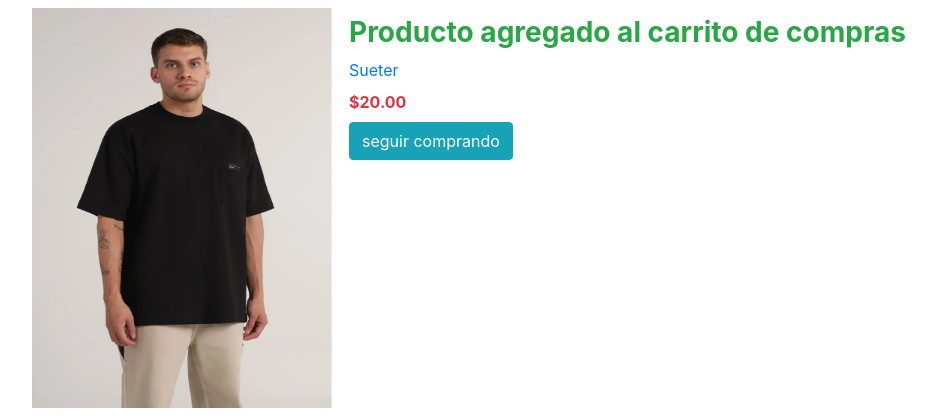
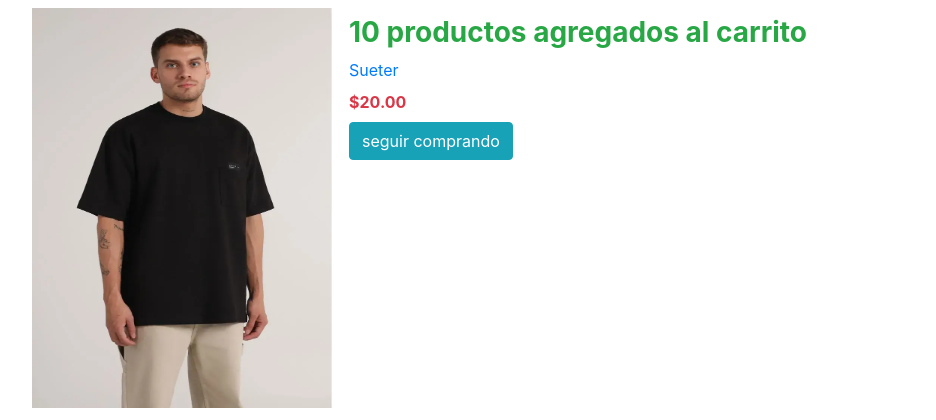
Before and after one commit to Cabariqued27/E-commerce-Django, a Django app: template ECommerce/carts/templates/carts/add.html in a window 1280 px wide. Shown: the part 56-476 px from the top of the page, without its empty margins (53-989 px from the left). Run offline with Django 5.2, Linux system fonts and the light colour scheme; data comes from the database, SQL or seed files in the repository; tables that the repository leaves empty hold one stand-in row (values such as "Sample post"); the template is opened without the code that fills it: values that come from a table or form of the project are taken from there, most other values are stand-ins (such as "Sample title", 1, 10 or a date in 2020); parts of the project's set-up code (start-up, migrations or seed data) failed here and were passed over; some libraries are stand-ins or nearby versions.

Commit message:
vista de agregar carro 1.0

```diff
--- a/ECommerce/carts/templates/carts/add.html
+++ b/ECommerce/carts/templates/carts/add.html
@@ -1,5 +1,6 @@
 {% extends 'base.html' %}
 {% load product_extras %}
+{% load cart_extras %}
     {% block content %}
         <div class="col-3">
             {% if product.image %}
@@ -8,7 +9,7 @@
         </div>
         <div class="col ml-3">
             <div class="h3 font-weight-bold text-success mt-2 ml-3">
-                Producto agregado al carrito de compras
+                {{ quantity | quantity_add_format }} al carrito
             </div>
             <div class="mt-2 ml-3">
                 <a href="{% url 'products:product' product.slug %}">
--- /dev/null
+++ b/ECommerce/carts/templatetags/cart_extras.py
@@ -0,0 +1,14 @@
+from django import template
+
+register = template.Library()
+
+@register.filter()
+def quantity_product_format(quantity=1):
+    return '{}{}'.format(quantity, ' productos' if quantity > 1 else ' producto ')
+
+@register.filter()
+def quantity_add_format(quantity=1):
+    return '{}{}'.format(
+        quantity_product_format(quantity),
+        ' agregados ' if quantity > 1 else ' agregado '
+    )
--- a/ECommerce/carts/views.py
+++ b/ECommerce/carts/views.py
@@ -25,6 +25,8 @@ def add(request):
 
 
     return render(request, 'carts/add.html',{
+        'quantity':quantity,
+        'cart_product': cart_product,
         'product':product
     })
 
```
Also changed, not shown: ECommerce/carts/templatetags/__init__.py (added).
